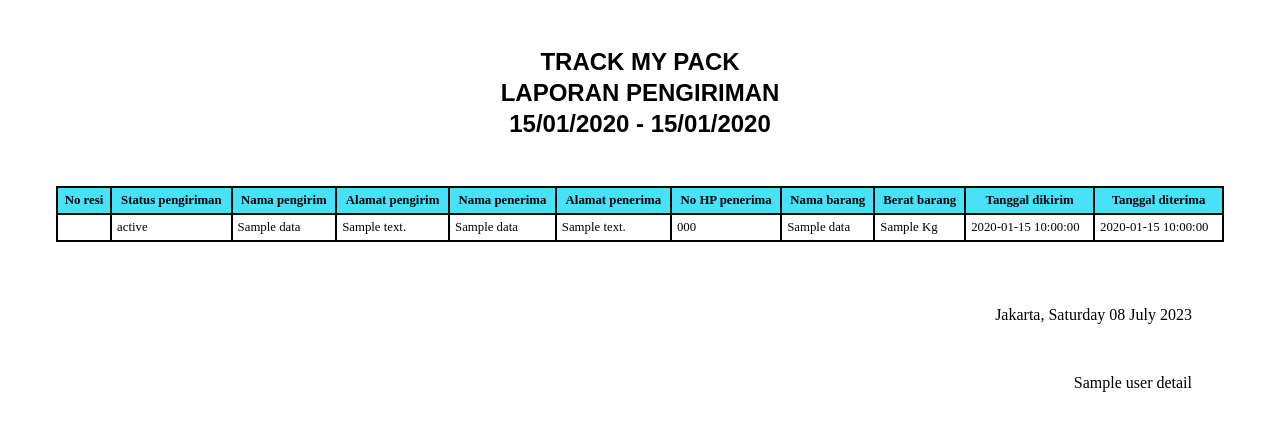
After one commit to Lavaruz/track-my-pack, a CodeIgniter 4 app: template app/Views/laporan/report.php in a window 1280 px wide. The commit adds this page. Shown: the top 431 px of the page. Run offline with PHP 8.4 and a stand-in for CodeIgniter, Linux system fonts and the light colour scheme; the template is opened without the code that fills it: most values are stand-ins (such as "Sample title", 1, 10 or a date in 2020); some libraries are stand-ins or nearby versions.

Commit message:
[Report] Generate PDF function

```diff
--- a/app/Config/Routes.php
+++ b/app/Config/Routes.php
@@ -73,6 +73,8 @@
 
 // Laporan
 $routes->get('/laporan', 'ReportController::index');
+$routes->post('/laporan', 'ReportController::generateReport');
+$routes->post('/laporan/deleteTmpFile', 'ReportController::deleteTmpFile');
 
 
 // Language API
--- /dev/null
+++ b/app/Views/laporan/report.php
@@ -0,0 +1,118 @@
+<!DOCTYPE html>
+<html lang="en">
+
+<head>
+  <meta charset="UTF-8" />
+  <meta name="viewport" content="width=device-width, initial-scale=1.0" />
+  <title><?= $filename ?></title>
+</head>
+
+<style>
+  header {
+    text-align: center;
+    margin-top: 3rem;
+  }
+
+  header h2 {
+    margin: 0.2rem 0;
+    font-family: Arial, Helvetica, sans-serif;
+    text-transform: uppercase;
+  }
+
+  main {
+    margin: 3rem;
+  }
+
+  table.customTable {
+    width: 100%;
+    background-color: #ffffff;
+    border-collapse: collapse;
+    border-width: 2px;
+    border-color: #020300;
+    border-style: solid;
+    color: #000000;
+  }
+
+  table.customTable td,
+  table.customTable th {
+    border-width: 2px;
+    border-color: #020300;
+    border-style: solid;
+    padding: 5px;
+  }
+
+  table.customTable thead {
+    background-color: #48e1f8;
+  }
+
+  footer {
+    margin: 0 5rem;
+    display: flex;
+    justify-content: flex-end;
+    text-align: end;
+  }
+
+  table.customTable tr,
+  table.customTable td {
+    font-size: 0.8rem;
+  }
+</style>
+
+<body>
+  <header>
+    <h2>Track My Pack</h2>
+    <h2>Laporan Pengiriman</h2>
+    <?php if($config['tanggal_masuk'] == '' && $config['tanggal_keluar'] == '') { ?>
+      <h2><?=date('d/m/Y')?></h2>
+    <?php } else { ?>
+      <h2><?=$config['tanggal_masuk'] != '' ? date('d/m/Y', strtotime($config['tanggal_masuk'])) . ' - ' : '' ?><?= $config['tanggal_keluar'] == '' ? date('d/m/Y') : date('d/m/Y', strtotime($config['tanggal_keluar'])) ?></h2>
+    <?php } ?>
+  </header>
+  <main>
+    <table class="customTable">
+      <thead>
+        <tr>
+          <th>No resi</th>
+          <th>Status pengiriman</th>
+          <th>Nama pengirim</th>
+          <th>Alamat pengirim</th>
+          <th>Nama penerima</th>
+          <th>Alamat penerima</th>
+          <th>No HP penerima</th>
+          <th>Nama barang</th>
+          <th>Berat barang</th>
+          <th>Tanggal dikirim</th>
+          <th>Tanggal diterima</th>
+        </tr>
+      </thead>
+      <tbody>
+        <?php foreach($data as $v) {
+          $html = "<tr>
+          <td>$v->no_resi</td>
+          <td>$v->status</td>
+          <td>$v->nama_pengirim</td>
+          <td>$v->alamat_pengirim</td>
+          <td>$v->nama_penerima</td>
+          <td>$v->alamat_penerima</td>
+          <td>$v->nomor_penerima</td>
+          <td>$v->nama_barang</td>
+          <td>$v->berat_barang Kg</td>
+          <td>$v->tanggal_dikirim</td>
+          <td>$v->tanggal_diterima</td>
+          </tr>";
+          echo $html;
+        } ?>
+      </tbody>
+    </table>
+  </main>
+  <footer>
+    <div class="footer-ttd">
+      <?php setlocale(LC_TIME, 'IND')?>
+      <p>Jakarta, <?=strftime('%A %d %B %Y')?></p>
+      <br />
+      <p><?= $user_detail['nama'] ?></p>
+    </div>
+  </footer>
+</body>
+
+</html>
--- a/app/Views/layout/navbar.php
+++ b/app/Views/layout/navbar.php
@@ -16,6 +16,7 @@
 else if($user_detail['id_role'] == '2') {
     $links = "
     <a href='".base_url('/pengiriman')."' role='button' id='pengiriman-button' class='dropdown-item'>Pengiriman</a>
+    <a href='".base_url('/laporan')."' role='button' id='laporan-button' class='dropdown-item'>Laporan</a>
     ";
 }
 ?>
--- a/app/Views/pengiriman/form.php
+++ b/app/Views/pengiriman/form.php
@@ -21,7 +21,7 @@
             <div class="mb-3 form-input">
               <label for="status" class="form-label">Status <span class="form-required">*</span></label>
               <select name="status" id="status" class="form-control" <?=$disabled?>>
-                <option value=""></option>
+                <option value="">Pilih status pengiriman</option>
                 <?php foreach($status as $sv) {
                   $selected = ($data['id_status'] == $sv['id']) ? 'selected' : '';
                   echo "<option value='$sv[id]' $selected>$sv[nama]</option>";
@@ -115,7 +115,7 @@
 <script>
   $(document).ready(function() {
     $('#status').select2({
-      placeholder: "Pilih status pengiriman",
+      allowClear: true,
     });
 
     $('#barang-tgl-masuk, #barang-tgl-keluar').datepicker({
--- a/app/Views/user/form.php
+++ b/app/Views/user/form.php
@@ -93,14 +93,14 @@
 <script>
   $(document).ready(function() {
     $('#id_perusahaan').select2({
-      placeholder: "Pilih Perusahaan",
+      allowClear: true,
     });
     $('#id_perusahaan').on('select2:select', (e) => {
       $('#id_perusahaan').valid();
     })
 
     $('#id_role').select2({
-      placeholder: "Pilih Role",
+      allowClear: true,
     });
     $('#id_role').on('select2:select', (e) => {
       $('#id_role').valid();
```
Also changed, not shown: app/Controllers/ReportController.php (+90 -1 lines), app/Models/PengirimanModel.php (+51 -1 lines), app/Views/laporan/index.php (+75 -15 lines).
